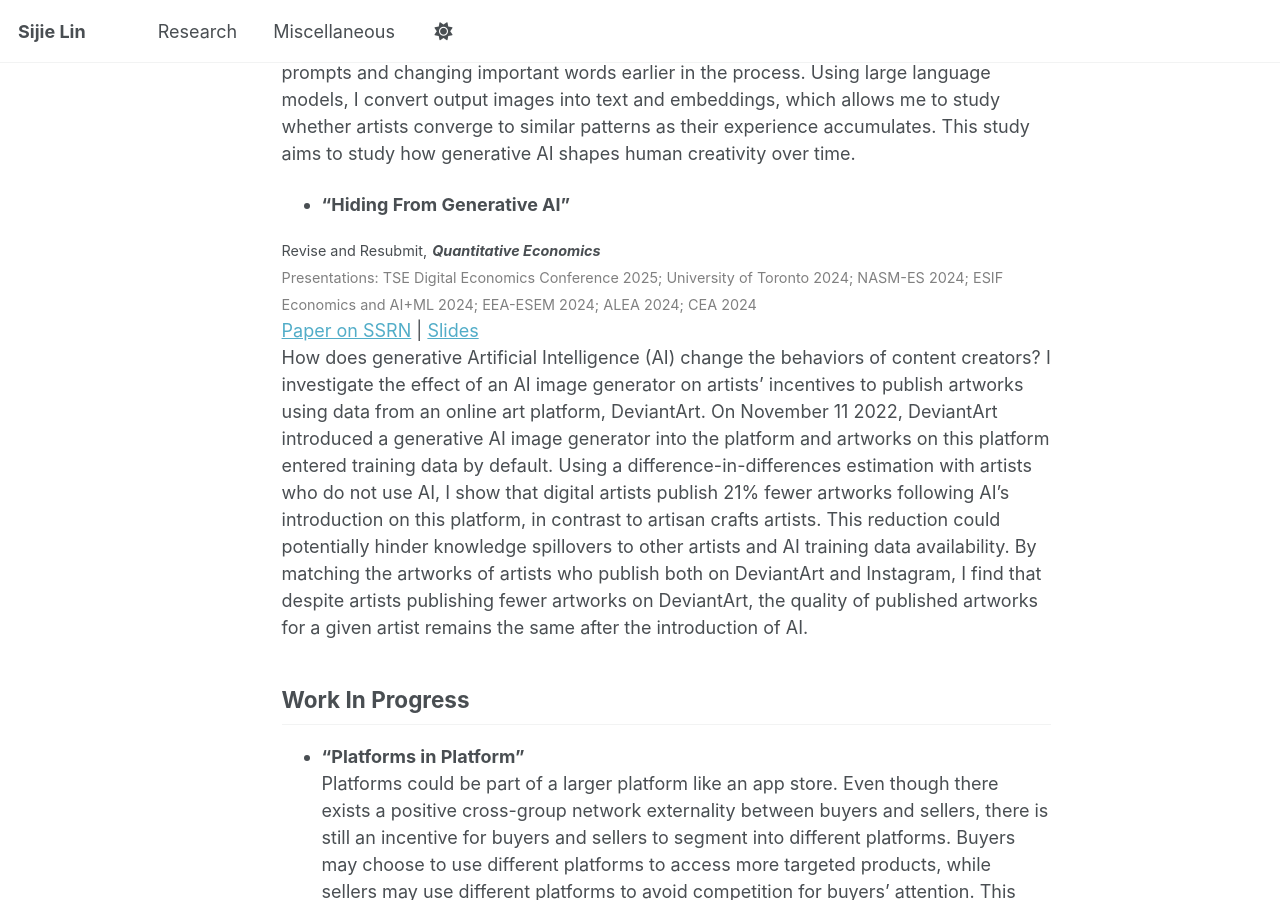
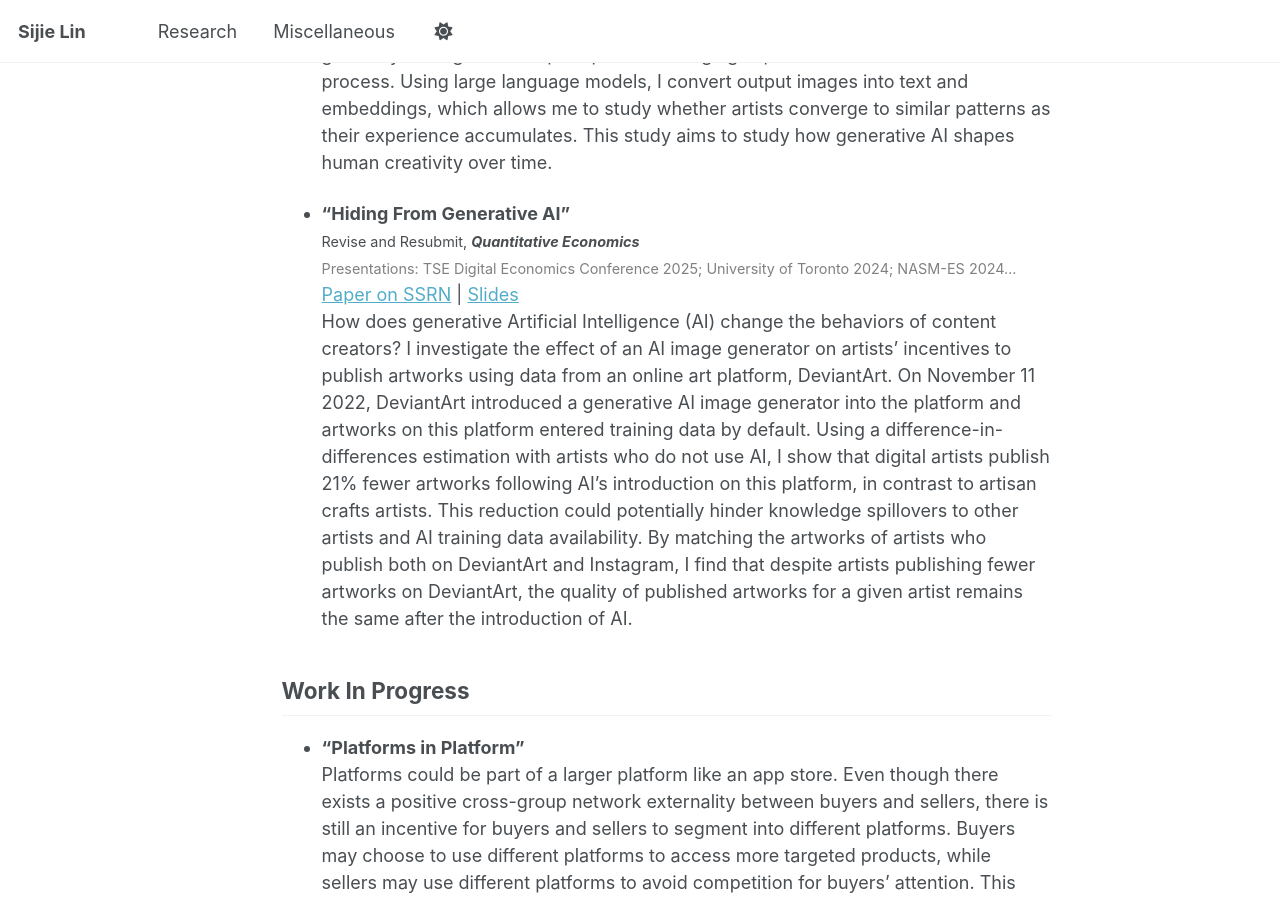
Before and after one commit to sijielin/sijielin.github.io, a Jekyll site: the page built from _pages/research.md, in a window 1280 px wide and 900 px high, scrolled down 445 px. Built offline with Jekyll 4.4.1, drawn with Linux system fonts in a browser that asks for light colours.

Commit message:
Update research.md

```diff
--- a/_pages/research.md
+++ b/_pages/research.md
@@ -8,16 +8,14 @@ author_profile: false
 ## Working Papers
 
 - **"Is Generative AI A Complement or Substitute to Human Creativity? (JMP)"**
-
-<span style="font-size: 0.8em; color: gray;">Presentations: University of Toronto 2025 </span>
-How does generative AI impact human creativity? Unlike many other innovations, generative AI is being used to automate specific aspects of the creative process. This paper investigates a setting where I observe all intermediate steps of visual art creation using an AI image generator. I find that, over time, artists become more efficient in using generative AI: they converge on their desired output more quickly, use fewer stopwords, and incorporate more style-related terms in their prompts. Analyzing rich prompt-level data, I show that artists construct prompts strategically, gradually adding words to prompts and changing important words earlier in the process. Using large language models, I convert output images into text and embeddings, which allows me to study whether artists converge to similar patterns as their experience accumulates. This study aims to study how generative AI shapes human creativity over time.
+  <span style="font-size: 0.8em; color: gray;">Presentations: University of Toronto 2025</span>
+  How does generative AI impact human creativity? Unlike many other innovations, generative AI is being used to automate specific aspects of the creative process. This paper investigates a setting where I observe all intermediate steps of visual art creation using an AI image generator. I find that, over time, artists become more efficient in using generative AI: they converge on their desired output more quickly, use fewer stopwords, and incorporate more style-related terms in their prompts. Analyzing rich prompt-level data, I show that artists construct prompts strategically, gradually adding words to prompts and changing important words earlier in the process. Using large language models, I convert output images into text and embeddings, which allows me to study whether artists converge to similar patterns as their experience accumulates. This study aims to study how generative AI shapes human creativity over time.
 
 - **"Hiding From Generative AI"**
-
-<span style="font-size: 0.8em">Revise and Resubmit,</span> <span style="font-weight: bold; font-style: italic; font-size: 0.8em;"> Quantitative Economics</span>
-<span style="font-size: 0.8em; color: gray;">Presentations: TSE Digital Economics Conference 2025; University of Toronto 2024; NASM-ES 2024; ESIF Economics and AI+ML 2024; EEA-ESEM 2024; ALEA 2024; CEA 2024  </span>
-[Paper on SSRN](https://papers.ssrn.com/sol3/papers.cfm?abstract_id=4793782) | [Slides](https://sijielin.github.io/files/DA_slides.pdf)
-How does generative Artificial Intelligence (AI) change the behaviors of content creators? I investigate the effect of an AI image generator on artists' incentives to publish artworks using data from an online art platform, DeviantArt. On November 11 2022, DeviantArt introduced a generative AI image generator into the platform and artworks on this platform entered training data by default. Using a difference-in-differences estimation with artists who do not use AI, I show that digital artists publish 21% fewer artworks following AI's introduction on this platform, in contrast to artisan crafts artists. This reduction could potentially hinder knowledge spillovers to other artists and AI training data availability. By matching the artworks of artists who publish both on DeviantArt and Instagram, I find that despite artists publishing fewer artworks on DeviantArt, the quality of published artworks for a given artist remains the same after the introduction of AI.
+  <span style="font-size: 0.8em;">Revise and Resubmit, <span style="font-weight: bold; font-style: italic;">Quantitative Economics</span></span>
+  <span style="font-size: 0.8em; color: gray;">Presentations: TSE Digital Economics Conference 2025; University of Toronto 2024; NASM-ES 2024...</span>
+  [Paper on SSRN](https://papers.ssrn.com/sol3/papers.cfm?abstract_id=4793782) | [Slides](https://sijielin.github.io/files/DA_slides.pdf)
+  How does generative Artificial Intelligence (AI) change the behaviors of content creators? I investigate the effect of an AI image generator on artists’ incentives to publish artworks using data from an online art platform, DeviantArt. On November 11 2022, DeviantArt introduced a generative AI image generator into the platform and artworks on this platform entered training data by default. Using a difference-in-differences estimation with artists who do not use AI, I show that digital artists publish 21% fewer artworks following AI’s introduction on this platform, in contrast to artisan crafts artists. This reduction could potentially hinder knowledge spillovers to other artists and AI training data availability. By matching the artworks of artists who publish both on DeviantArt and Instagram, I find that despite artists publishing fewer artworks on DeviantArt, the quality of published artworks for a given artist remains the same after the introduction of AI.
 
 ## Work In Progress
 
```
